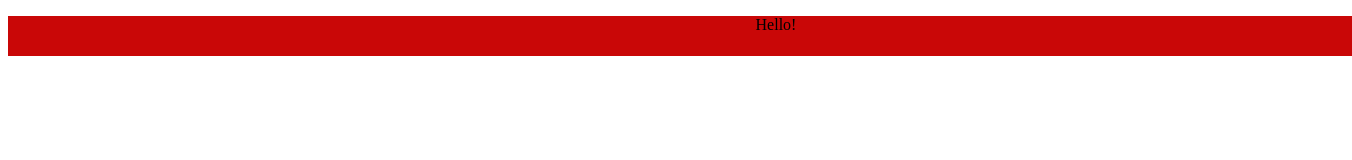
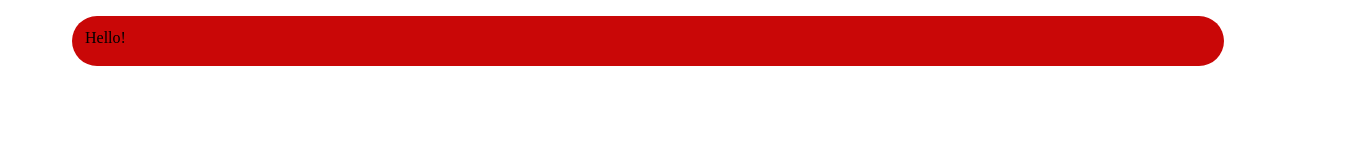
Before and after one commit to abbindustrigymnasium/ux-ui-projekt-power-rangers, a plain HTML site: page Index.html in a window 1280 px wide. Shown: the whole page, 1352 px wide, since content can reach past the window. Drawn offline with Linux system fonts and the light colour scheme.

Commit message:
better header

```diff
--- a/Index.html
+++ b/Index.html
@@ -8,7 +8,7 @@
 </head>
 <body>
     <div class="header">
-        <p>Hello!</p>
+        <p id="welcome">Hello!</p>
     </div>
     <div class="mid">
 
@@ -21,12 +21,19 @@
 
 </script>
 <style>
-    .header{
+    .header
+    {
         background: rgb(201, 7, 7);
-        height: 40px;
+        height: 50px;
         width: 90vw;
-        text-align: center;
+        text-align: left;
         align-self: center;
-        padding-left: 15vw;
+        margin-left: 5vw;
+        border-radius: 25px;
+    }
+    #welcome
+    {
+        padding: 13px;
+        font-size: medium;
     }
 </style>
```
